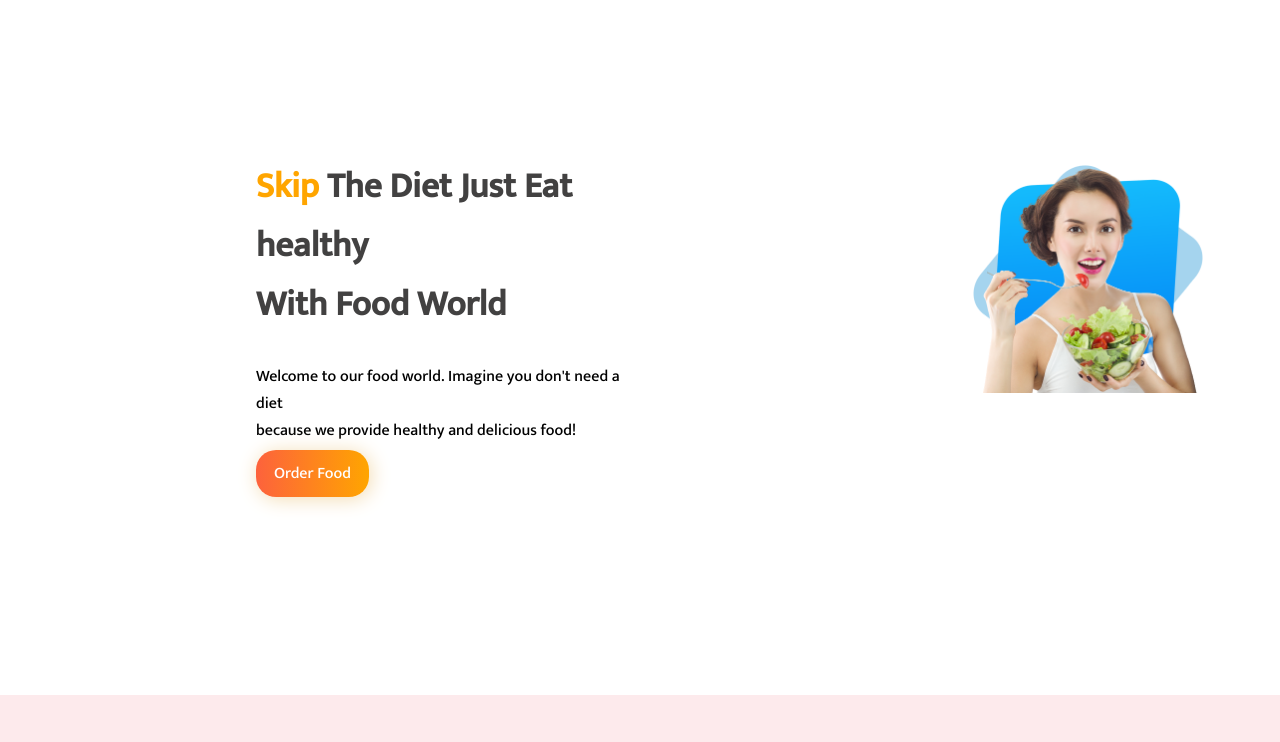
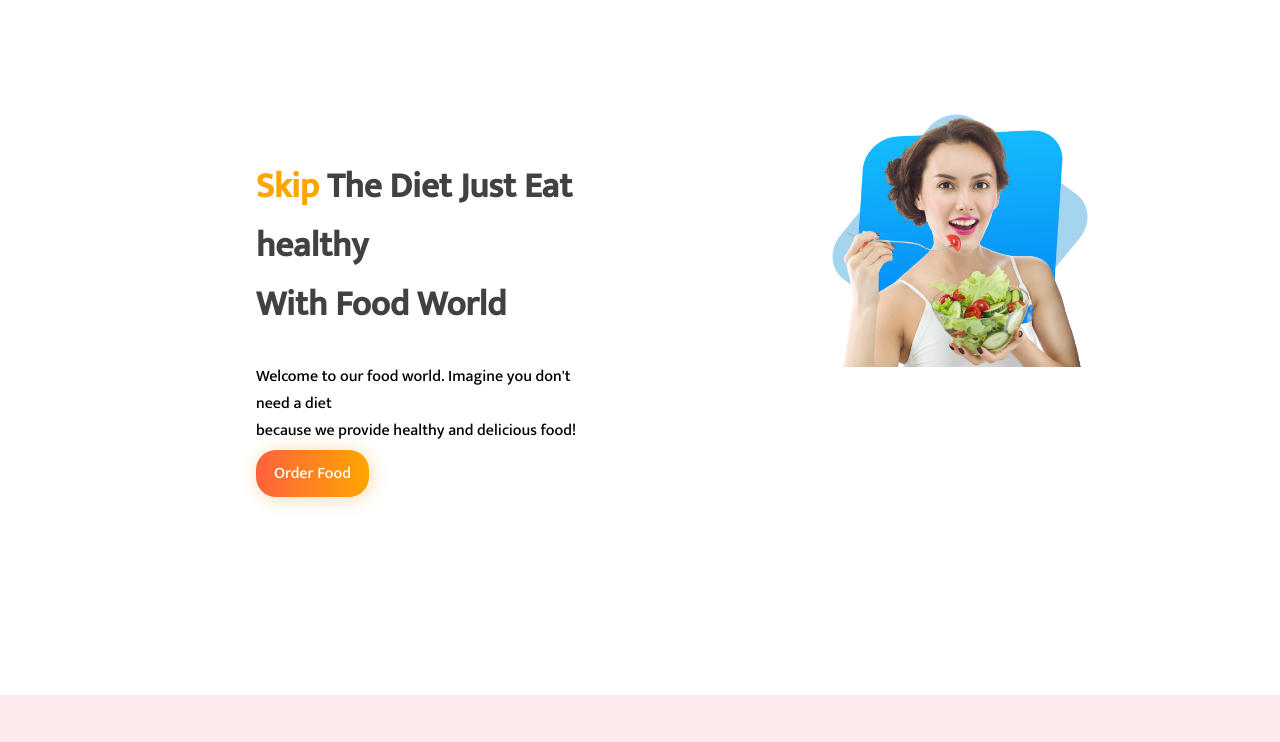
Before and after one commit to choyondas/food-first-assignment, a plain HTML site: page index.html in a window 1280 px wide. Shown: the top 742 px of the page. Drawn offline with Linux system fonts and the light colour scheme.

Commit message:
fixed image

```diff
--- a/style.css
+++ b/style.css
@@ -31,11 +31,11 @@ section {
 .intro_div {
     width: 50%;
     margin-top: 50px;
+    margin-right: 10%;
 }
 
 .intro_div img {
-    width: 60%;
-    margin-left: 20%;
+    width: 80%;
 }
 
 #background {
@@ -48,7 +48,8 @@ section {
 }
 
 #model {
-    margin-top: 30%;
+    margin-top: 20%;
+    margin-right: 20%;
 }
 
 .recipy {
```
